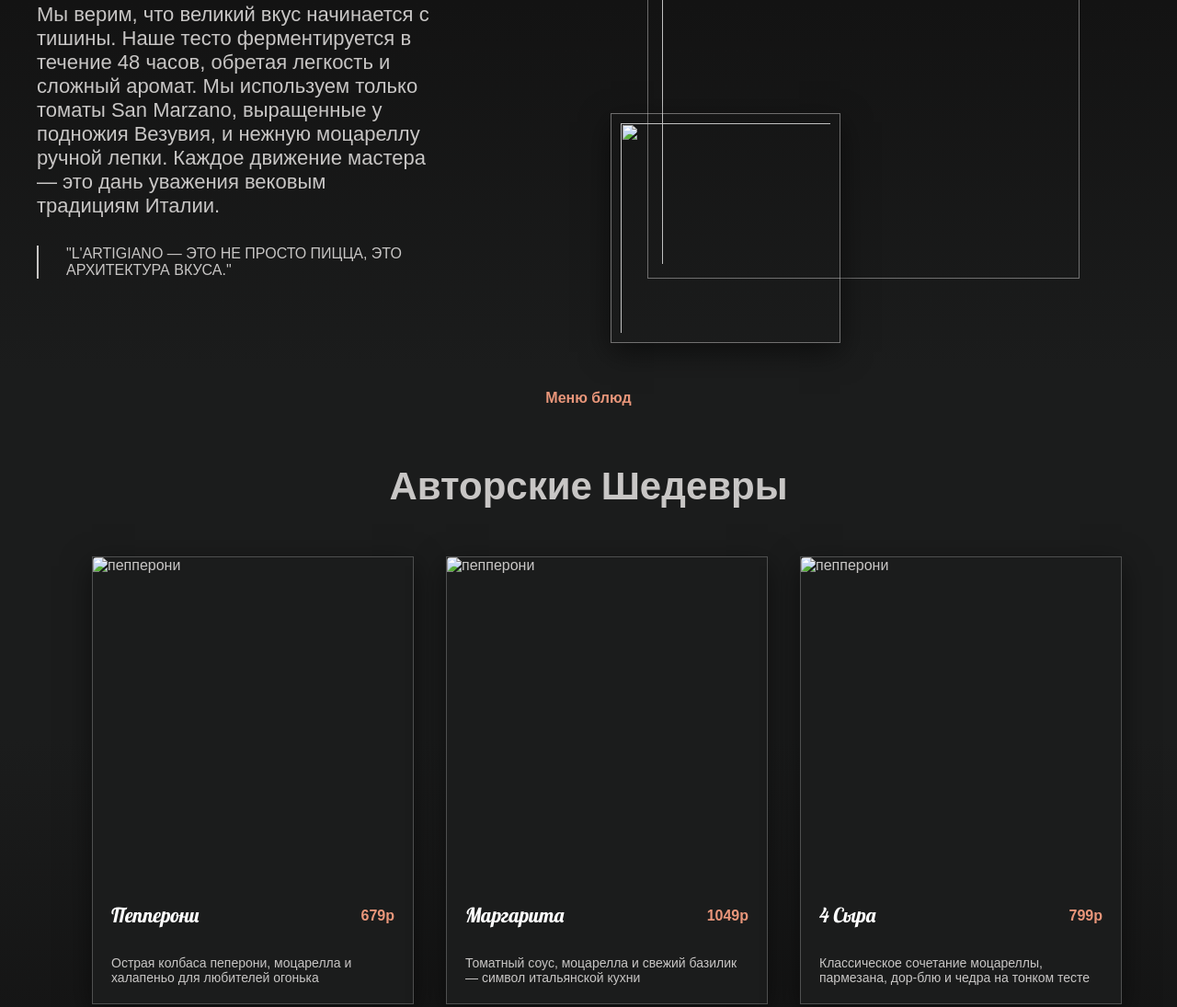
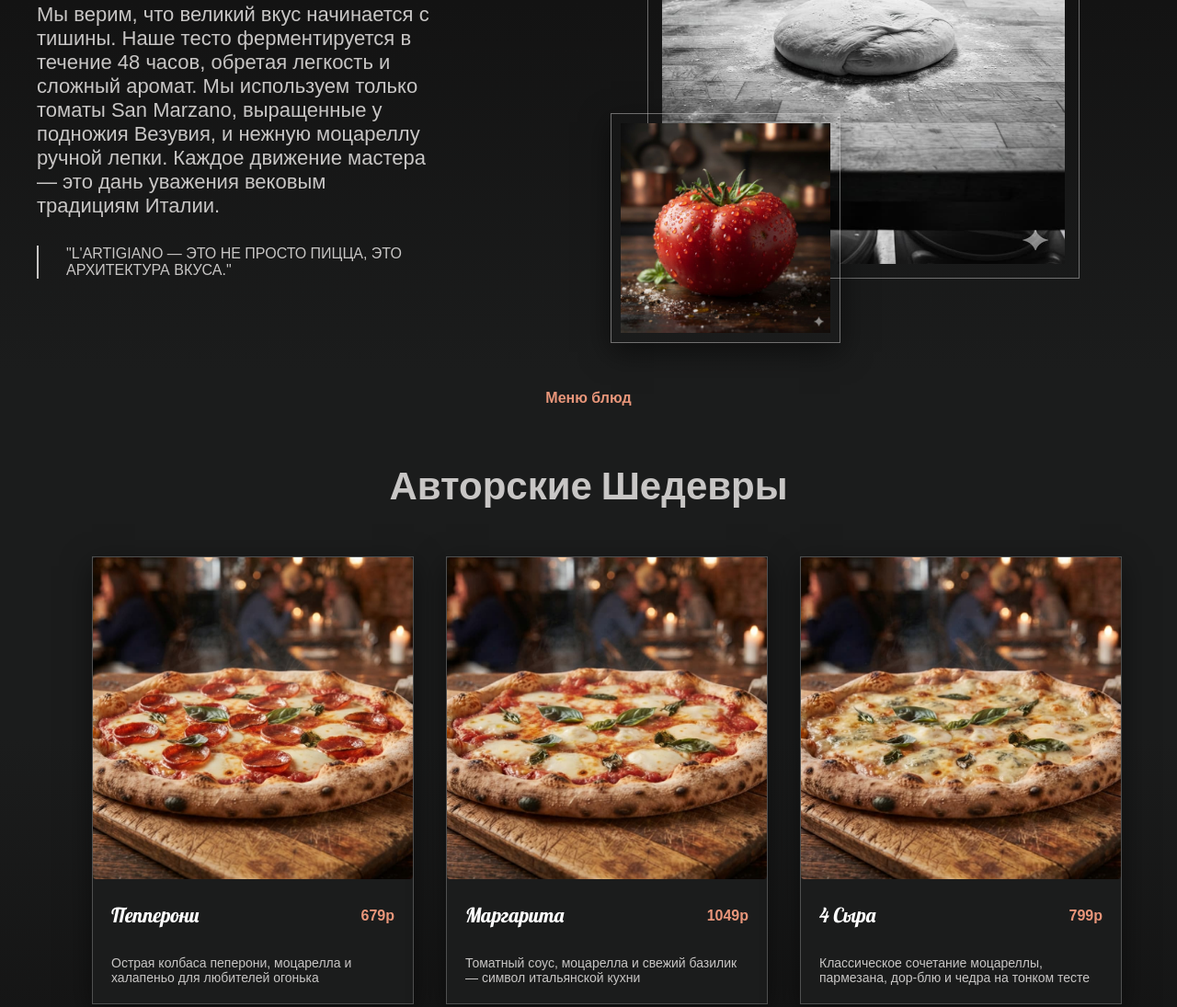
Before and after one commit to Kingrane/test-html, a plain HTML site: page index.html in a window 1280 px wide. Shown: the part 1197-2292 px from the top of the page at 92% size. Drawn offline with nearby package versions, Linux system fonts and the light colour scheme; a web font is replaced by a local one.

Commit message:
Форма

```diff
--- a/index.html
+++ b/index.html
@@ -3,17 +3,16 @@
 
 <head>
     <meta charset="UTF-8">
-    <meta name="viewport"
-          content="width=device-width, user-scalable=no, initial-scale=1.0">
+    <meta name="viewport" content="width=device-width, user-scalable=no, initial-scale=1.0">
     <meta http-equiv="X-UA-Compatible" content="ie=edge">
     <link rel="stylesheet" href="style.css">
     <title>L'ARTIGIANO</title>
     <link rel="preconnect" href="https://fonts.googleapis.com">
     <link rel="preconnect" href="https://fonts.gstatic.com" crossorigin>
-    <link href="https://fonts.googleapis.com/css2?family=Copse&family=Lato:wght@700&family=Lobster&family=Playfair+Display:ital,wght@0,400..900;1,400..900&display=swap"
-          rel="stylesheet">
-    <link rel="stylesheet"
-          href="https://cdn.jsdelivr.net/npm/bootstrap-icons@1.11.3/font/bootstrap-icons.css">
+    <link
+            href="https://fonts.googleapis.com/css2?family=Copse&family=Lato:wght@700&family=Lobster&family=Playfair+Display:ital,wght@0,400..900;1,400..900&display=swap"
+            rel="stylesheet">
+    <link rel="stylesheet" href="https://cdn.jsdelivr.net/npm/bootstrap-icons@1.11.3/font/bootstrap-icons.css">
 </head>
 
 <body>
@@ -78,8 +77,8 @@
         </blockquote>
     </div>
     <div class="photo">
-        <img class="testo" src="../../pizza-test/images/testo.jpg" alt="">
-        <img class="pomidor" src="../../pizza-test/images/pomidor.jpg" alt="">
+        <img class="testo" src="images/testo.jpg" alt="">
+        <img class="pomidor" src="images/pomidor.jpg" alt="">
     </div>
 </section>
 <section class="gallery" id="gallery">
@@ -89,7 +88,7 @@
         <ul class="img-list">
             <li>
                 <div class="food">
-                    <img src="../../pizza-test/images/pepperoni.jpg" alt="пепперони">
+                    <img src="images/pepperoni.jpg" alt="пепперони">
                     <h5>Пепперони</h5>
                     <h4>679р</h4>
                     <p>Острая колбаса пеперони, моцарелла и халапеньо для любителей огонька</p>
@@ -97,7 +96,7 @@
             </li>
             <li>
                 <div class="food">
-                    <img src="../../pizza-test/images/margarita.jpg" alt="пепперони">
+                    <img src="images/margarita.jpg" alt="пепперони">
                     <h5>Маргарита</h5>
                     <h4>1049р</h4>
                     <p>Томатный соус, моцарелла и свежий базилик — символ итальянской кухни</p>
@@ -105,7 +104,7 @@
             </li>
             <li>
                 <div class="food">
-                    <img src="../../pizza-test/images/cheese.jpg" alt="пепперони">
+                    <img src="images/cheese.jpg" alt="пепперони">
                     <h5>4 Сыра</h5>
                     <h4>799р</h4>
                     <p>Классическое сочетание моцареллы, пармезана, дор-блю и чедра на тонком тесте</p>
@@ -139,7 +138,8 @@
         </ul>
     </div>
     <div class="map">
-        <iframe src="https://yandex.ru/map-widget/v1/?um=constructor%3A552feb187f67c26d3af2ff5b9800e87f9d96e5307b9109d77c75470d91914b63&amp;source=constructor"
+        <iframe
+                src="https://yandex.ru/map-widget/v1/?um=constructor%3A552feb187f67c26d3af2ff5b9800e87f9d96e5307b9109d77c75470d91914b63&amp;source=constructor"
                 width="500" height="400" frameborder="0">
 
         </iframe>
@@ -147,7 +147,7 @@
 </section>
 <footer class="footer">
     <div>
-    <h2 class="logo">L'ARTIGIANO</h2>
+        <h2 class="logo">L'ARTIGIANO</h2>
         <p>© 2026 L'ARTIGIANO PIZZERIA. Искусство
             итальянского вкуса.</p>
     </div>
```
